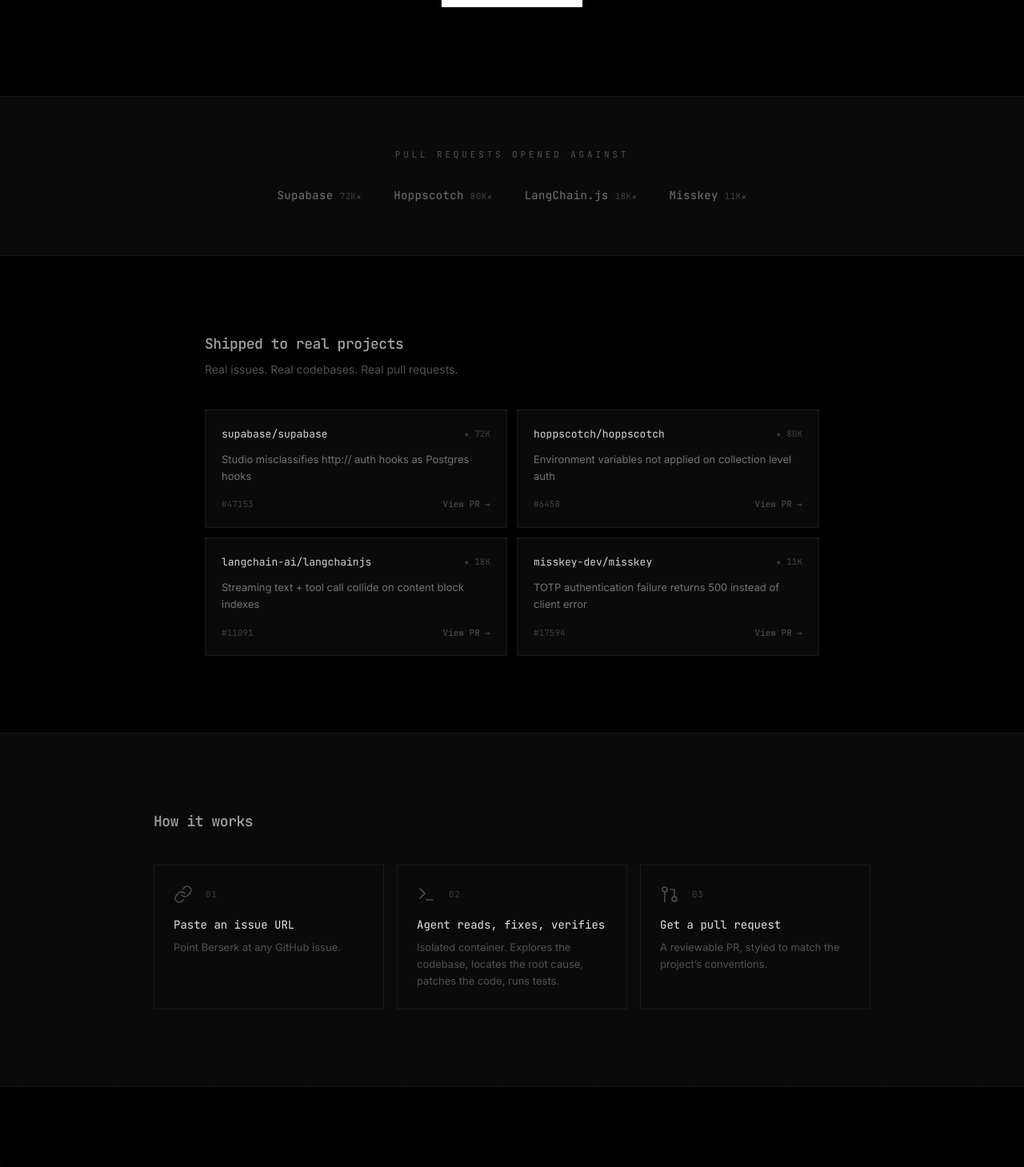
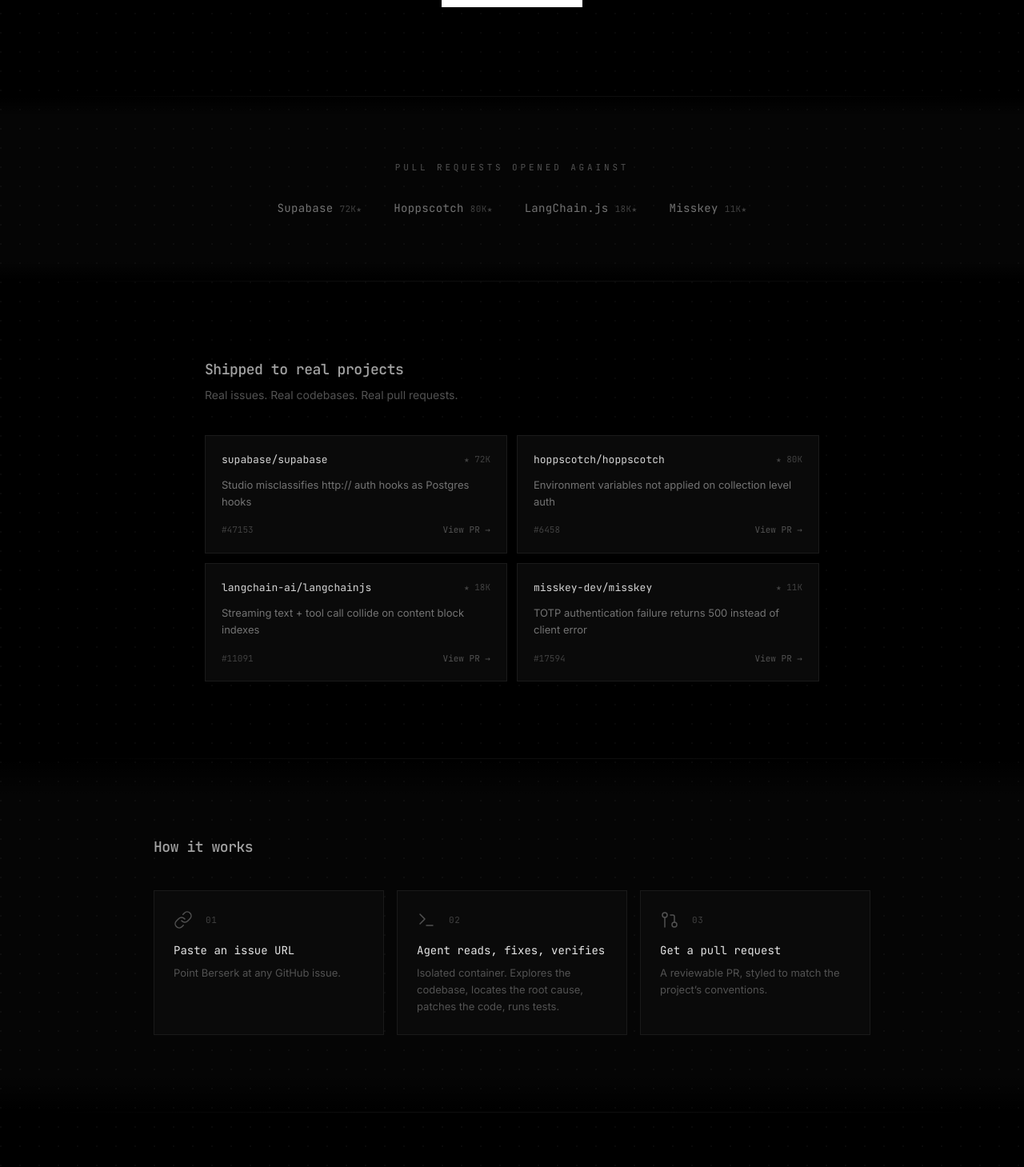
Before and after one commit to linze0721/berserk-landing, a React (Vite) app: page / in a window 1280 px wide. Shown: the part 680-2139 px from the top of the page at 80% size. Built offline with nearby package versions, Linux system fonts and the light colour scheme.

Commit message:
refine: smooth section transitions with gradient seams
Replace hard full-width borders + abrupt bg swaps with fading gradient
seams and breathing tinted bands. Even out vertical padding rhythm.

```diff
--- a/src/App.tsx
+++ b/src/App.tsx
@@ -6,15 +6,25 @@
 import Waitlist from "./components/Waitlist";
 import Footer from "./components/Footer";
 
+function Seam() {
+  return <div className="seam" aria-hidden="true" />;
+}
+
 export default function App() {
   return (
     <main className="min-h-screen bg-black text-white bg-dot-grid">
       <Hero />
+      <Seam />
       <SocialProof />
+      <Seam />
       <Results />
+      <Seam />
       <HowItWorks />
+      <Seam />
       <WhyBerserk />
+      <Seam />
       <Waitlist />
+      <Seam />
       <Footer />
     </main>
   );
--- a/src/components/Footer.tsx
+++ b/src/components/Footer.tsx
@@ -1,6 +1,6 @@
 export default function Footer() {
   return (
-    <footer className="border-t border-neutral-900 py-10 px-6">
+    <footer className="py-10 px-6">
       <div className="mx-auto max-w-3xl flex flex-col sm:flex-row items-center justify-between gap-4">
         <p className="text-neutral-700 text-[11px] font-mono tracking-wide">
           &copy; 2026 Berserk
--- a/src/components/HowItWorks.tsx
+++ b/src/components/HowItWorks.tsx
@@ -42,7 +42,7 @@
   const { ref, visible } = useReveal();
 
   return (
-    <section className="border-t border-neutral-900 bg-[#0a0a0a] py-24 px-6">
+    <section className="section-tinted py-24 px-6">
       <div className="mx-auto max-w-4xl">
         <div
           ref={ref}
--- a/src/components/Results.tsx
+++ b/src/components/Results.tsx
@@ -5,7 +5,7 @@
   const { ref, visible } = useReveal();
 
   return (
-    <section className="border-t border-neutral-900 py-24 px-6">
+    <section className="py-24 px-6">
       <div className="mx-auto max-w-3xl">
         <div
           ref={ref}
--- a/src/components/SocialProof.tsx
+++ b/src/components/SocialProof.tsx
@@ -11,7 +11,7 @@
   const { ref, visible } = useReveal();
 
   return (
-    <section className="border-t border-neutral-900 bg-[#0a0a0a] py-16 px-6">
+    <section className="section-tinted py-20 px-6">
       <div
         ref={ref}
         className={`reveal ${visible ? "is-visible" : ""} mx-auto max-w-3xl text-center`}
--- a/src/components/Waitlist.tsx
+++ b/src/components/Waitlist.tsx
@@ -33,7 +33,7 @@
   return (
     <section
       id="waitlist"
-      className="border-t border-neutral-900 bg-[#0a0a0a] py-28 px-6"
+      className="section-tinted py-28 px-6"
     >
       <div
         ref={ref}
--- a/src/components/WhyBerserk.tsx
+++ b/src/components/WhyBerserk.tsx
@@ -39,7 +39,7 @@
   const { ref, visible } = useReveal();
 
   return (
-    <section className="border-t border-neutral-900 py-24 px-6">
+    <section className="py-24 px-6">
       <div className="mx-auto max-w-4xl">
         <div
           ref={ref}
--- a/src/index.css
+++ b/src/index.css
@@ -104,3 +104,26 @@
   box-shadow: 0 4px 24px rgba(0,0,0,0.4);
   transform: translateY(-1px);
 }
+
+/* ── Section seam — centered gradient line that fades at edges ── */
+.seam {
+  height: 1px;
+  background: linear-gradient(
+    90deg,
+    transparent 5%,
+    rgba(255, 255, 255, 0.055) 35%,
+    rgba(255, 255, 255, 0.055) 65%,
+    transparent 95%
+  );
+}
+
+/* ── Tinted section band — gradient that breathes in and out ── */
+.section-tinted {
+  background: linear-gradient(
+    180deg,
+    transparent 0%,
+    rgba(255, 255, 255, 0.018) 10%,
+    rgba(255, 255, 255, 0.018) 90%,
+    transparent 100%
+  );
+}
```
